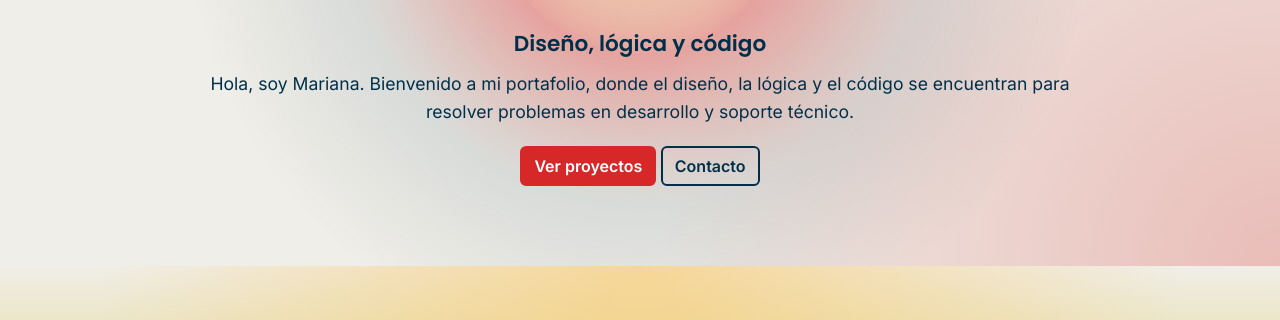
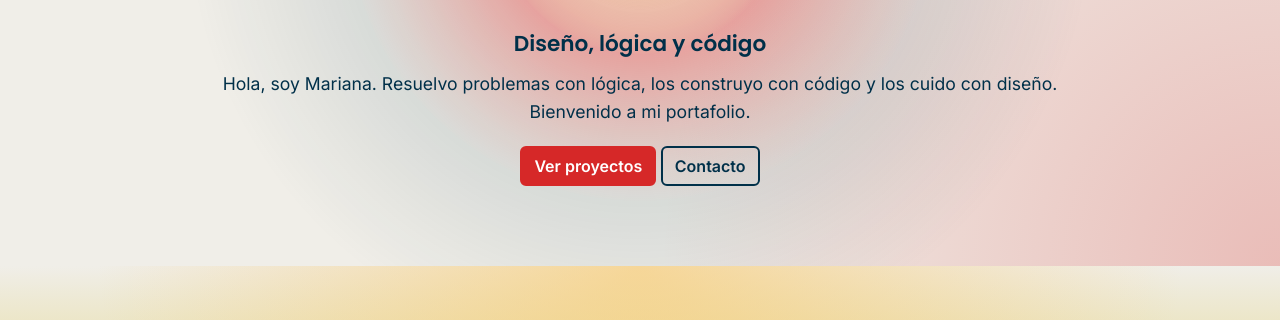
Before and after one commit to Marirrn/portafolio-web, a plain HTML site: page index.html in a window 1280 px wide. Shown: the part 246-566 px from the top of the page. Drawn offline with nearby package versions, Linux system fonts and the light colour scheme.

Commit message:
Update about text in index.html

```diff
--- a/index.html
+++ b/index.html
@@ -55,7 +55,7 @@
                 <div class="about-hero">
                     <h1 class="about-title visually-hidden" id="titulo-inicio">Mariana Rodríguez Rodríguez</h1>
                     <p class="slogan" data-i18n="hero.slogan">Diseño, lógica y código</p>
-                    <p class="about-text" data-i18n="hero.frase">Hola, soy Mariana. Bienvenido a mi portafolio, donde el diseño, la lógica y el código se encuentran para resolver problemas en desarrollo y soporte técnico.</p>
+                    <p class="about-text" data-i18n="hero.frase">Hola, soy Mariana. Resuelvo problemas con lógica, los construyo con código y los cuido con diseño. Bienvenido a mi portafolio.</p>
                 </div>
                 <a class="btn btn-principal" href="#proyectos" data-i18n="inicio.proyectos">Ver proyectos</a>
                 <a class="btn btn-secundario" href="#contacto" data-i18n="inicio.contacto">Contacto</a>
```
